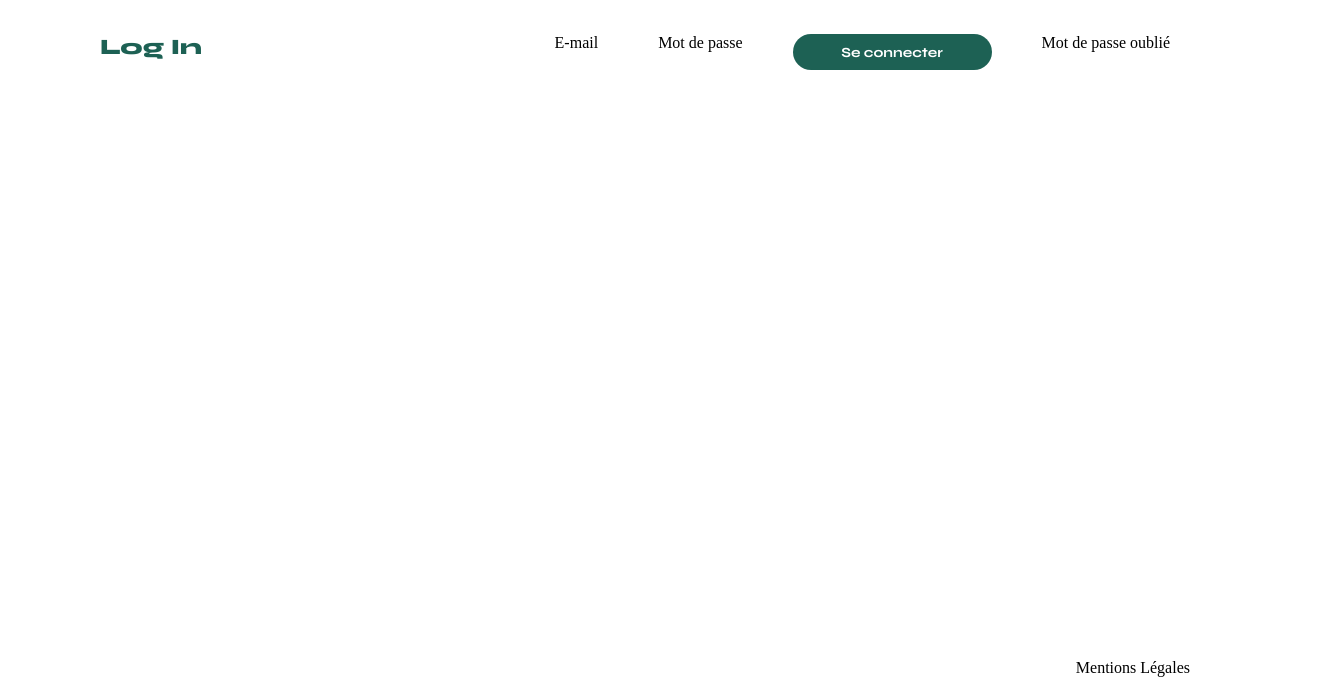
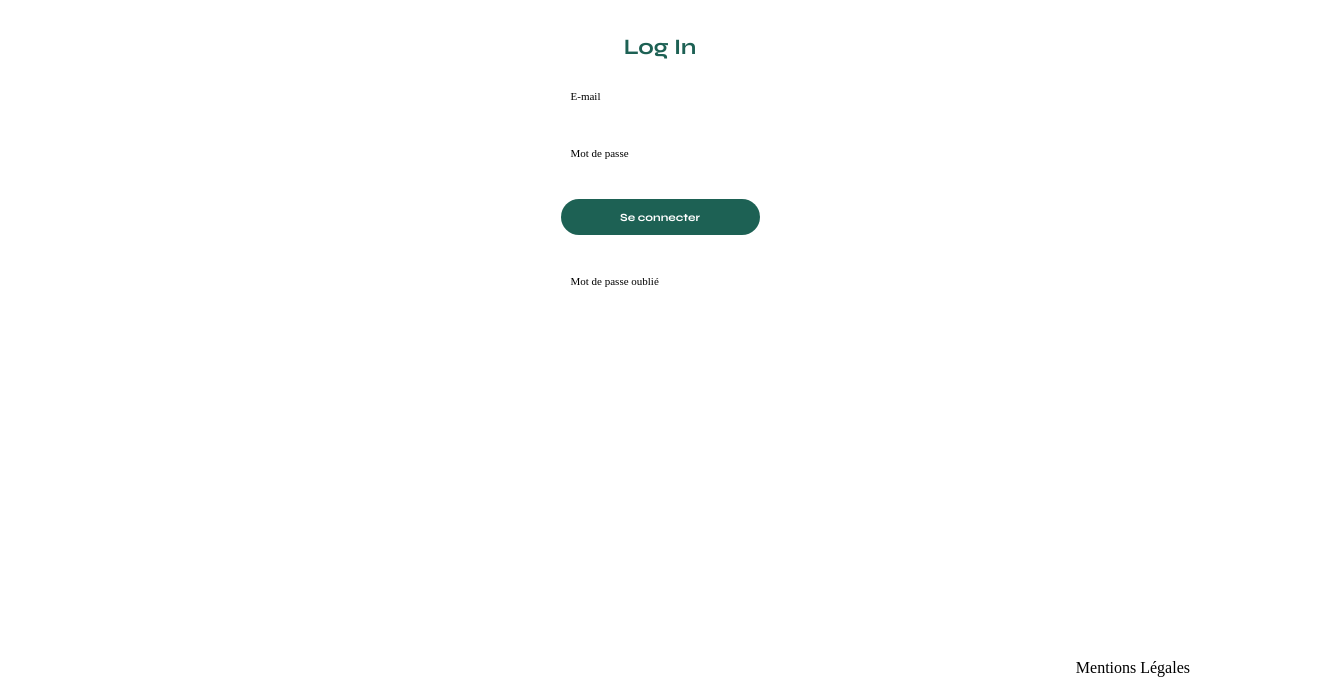
Before and after one commit to Arno37/SB_architecte_front, a plain HTML site: page index1.html in a window 1280 px wide. Shown: the part 103-800 px from the top of the page, 1320 px wide, since content can reach past the window. Drawn offline with nearby package versions, Linux system fonts and the light colour scheme; no server answers.

Commit message:
implements connexion page

```diff
--- a/index1.html
+++ b/index1.html
@@ -1,18 +1,21 @@
 <!DOCTYPE html>
 <html lang="fr">
   <head>
-	<meta charset="UTF-8">
+    <meta charset="UTF-8" />
     <title>Sophie Bluel - Architecte d'intérieur</title>
-	<meta name="viewport" content="width=device-width, initial-scale=1.0">
-	<link rel="preconnect" href="https://fonts.googleapis.com">
-	<link rel="preconnect" href="https://fonts.gstatic.com" crossorigin>
-	<link href="https://fonts.googleapis.com/css2?family=Syne:wght@700;800&family=Work+Sans&display=swap" rel="stylesheet">
-	<meta name="description" content="">
-	<link rel="stylesheet" href="./style1.css">
+    <meta name="viewport" content="width=device-width, initial-scale=1.0" />
+    <link rel="preconnect" href="https://fonts.googleapis.com" />
+    <link rel="preconnect" href="https://fonts.gstatic.com" crossorigin />
+    <link
+      href="https://fonts.googleapis.com/css2?family=Syne:wght@700;800&family=Work+Sans&display=swap"
+      rel="stylesheet"
+    />
+    <meta name="description" content="" />
+    <link rel="stylesheet" href="./style1.css" />
     <script src="javascript/script.js" defer></script>
-
   </head>
   <body>
+
     <header>
       <h1>Sophie Bluel <span>Architecte d'intérieur</span></h1>
       <nav>
@@ -20,21 +23,23 @@
           <li>projets</li>
           <li>contact</li>
           <li class="bold">login</li>
-			<li class="insta"><img src="./assets/icons/instagram.png" alt="Instagram"></li>
+          <li class="insta">
+            <img src="./assets/icons/instagram.png" alt="Instagram" />
+          </li>
         </ul>
       </nav>
     </header>
     <main>
             <h1 class="green">Log In</h1>
             <nav>
-            <ul>
-                <li>E-mail</li>
+                <ul class="board">
+                  <li class="email">E-mail</li>
                     <li>Mot de passe</li>
                     <li class="connecting">Se connecter</li>
                     <li>Mot de passe oublié</li>
                 </ul>
             </nav>
-
+        </div>
     </main>
     <footer>
       <nav>
@@ -44,3 +49,4 @@
       </nav>
     </footer>
   </body>
+</html>
--- a/javascript/script.js
+++ b/javascript/script.js
@@ -5,9 +5,11 @@ async function getWorks() {
         const dataWorks = await response.json();
 
         const gallery = document.querySelector('.gallery');
-        console.log(gallery)
+
+
         for (const currentWork of dataWorks) {
             const figure = document.createElement('figure');
+            figure.dataset.category=currentWork.categoryId
 
             const image = document.createElement('img');
             image.src = currentWork.imageUrl
@@ -27,6 +29,12 @@ async function getWorks() {
     }
 }
 
+function setfilter(categoryId){
+
+
+}
+
+
 async function getCategories() {
     try {
         const response = await fetch('http://localhost:5678/api/categories/');
@@ -35,14 +43,20 @@ async function getCategories() {
 
         const filters = document.querySelector('.filters');
 
-        for (const currentCategories of dataCategories) {
+
+        for (const currentCategory of dataCategories) {
 
             const button = document.createElement('button');
-            button.textContent = currentCategories.name;
+            button.textContent = currentCategory.name;
+            button.addEventListener("click",()=>setfilter(currentCategory.id))
 
-            filters.appendChild(button)
+        filters.appendChild(button)
 
-        }
+
+}
+
+
+
 
 
 
--- a/style1.css
+++ b/style1.css
@@ -125,11 +125,14 @@ h1 {
   }
 
   main{
-    display: flex;
-    justify-content: space-between;
+
+    justify-content: center;
     margin: 50px 100px;
+    display: grid;
+    grid-template-rows: auto 1fr;
+    }
 
-  }
+
   img{
     width: 19.35px;
     height: 19.35px;
@@ -146,6 +149,8 @@ h1 {
 
 h1.green{
     color:#1D6154;
+    font-weight: 700;
+    align-items: center;
 }
 
 li.connecting{
@@ -162,3 +167,25 @@ li.connecting{
     text-align-last: center;
 
 }
+
+ul.board{
+  display: grid;
+  margin-top: 30px;
+}
+
+.board li {
+  font-size: 11px; /* Choisissez la taille de police qui vous convient */
+
+}
+
+body {
+  margin: 0 auto; /* Centre le contenu horizontalement */
+  max-width: 1440px; /* Définit une largeur maximale */
+  width: 100%; /* Pour que la largeur soit de 100% sur les écrans plus petits */
+  padding: 0 20px; /* Ajoute des marges intérieures pour un peu d'espace sur les côtés */
+}
+
+.board .email {
+  background-color: white; /* Définit un fond blanc */
+  padding-bottom: 5px; /* Ajoute un peu d'espace en dessous du texte */
+}
```
Lines whose indentation alone changed are shown as unchanged.
